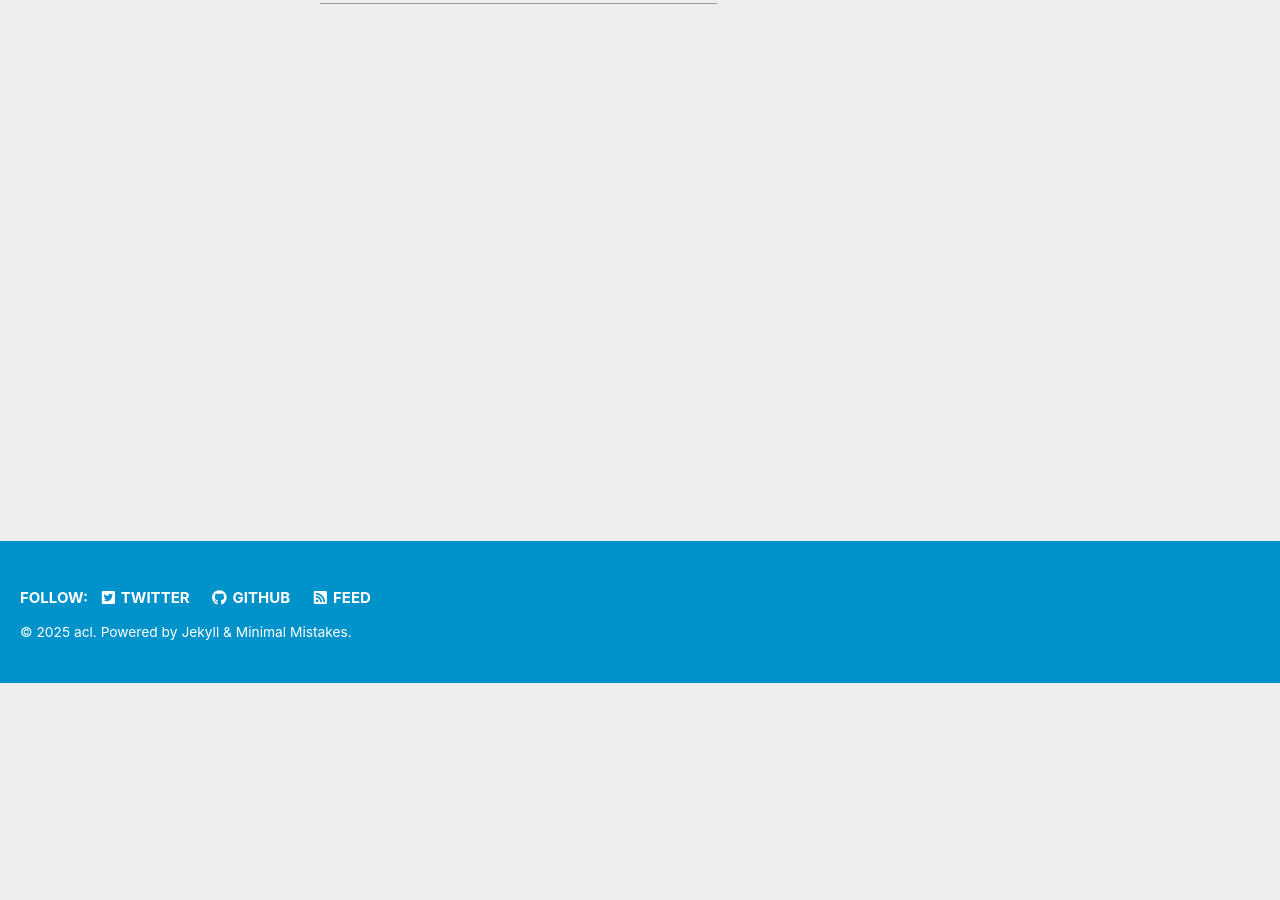
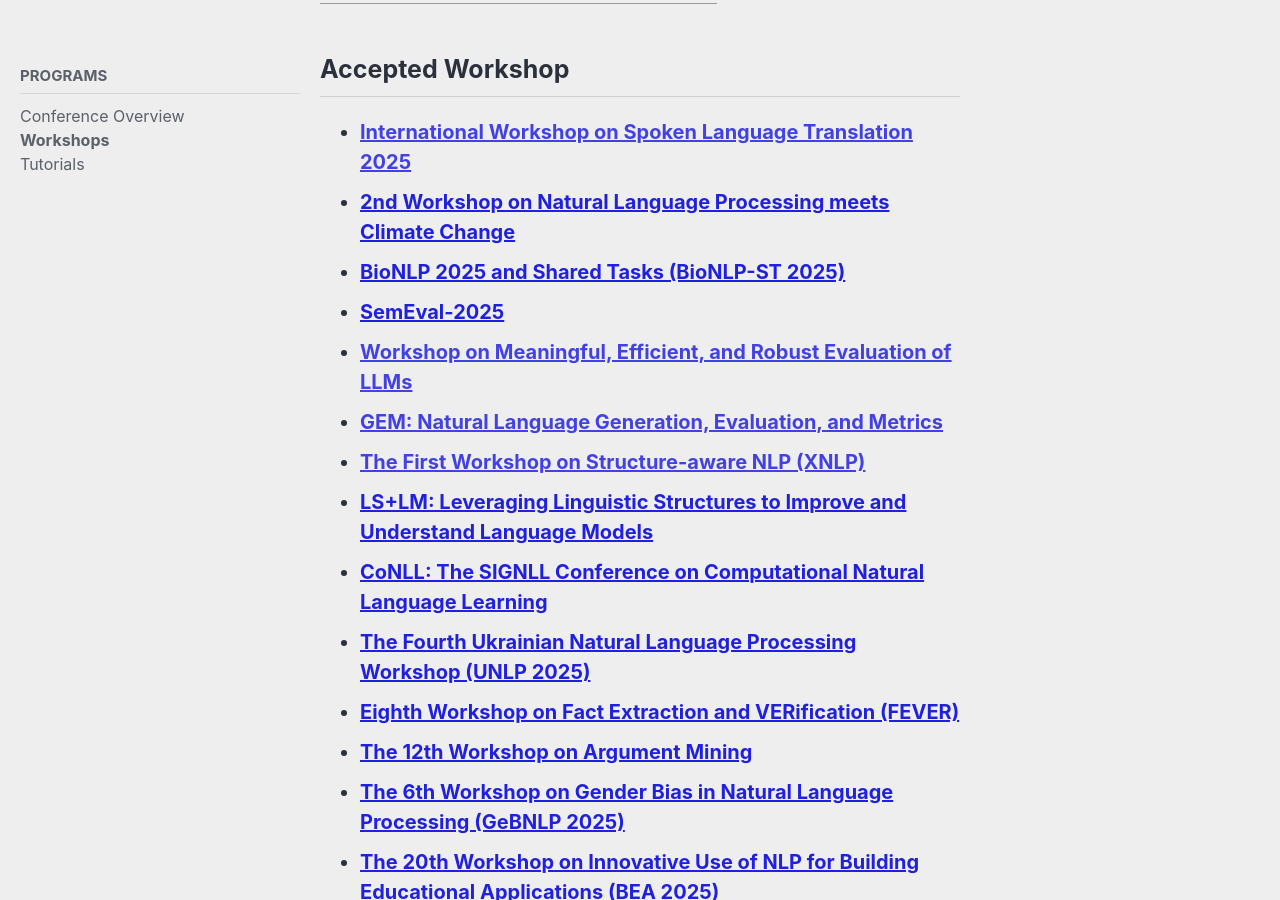
Before and after one commit to acl-org/acl-2025, a Jekyll site: the page built from _pages/program/workshops.md, in a window 1280 px wide and 900 px high, scrolled down 420 px. Built offline with Jekyll 4.4.1, drawn with Linux system fonts in a browser that asks for light colours; cached includes are drawn as plain includes; nearby versions of some CDN libraries; before the commit the page ends 1103 px from its top, so only the background shows below that; some of the changed text lies outside the part shown.

Commit message:
Update workshops.md

```diff
--- a/_pages/program/workshops.md
+++ b/_pages/program/workshops.md
@@ -13,3 +13,36 @@ Overall Conference | July 27 to August 1st |
 Tutorials & Welcome Reception | July 27 |
 Main Conference Dates | July 28 - 30 |
 Workshops | July 31 - August 1 |
+
+## Accepted Workshop
+
+- [**International Workshop on Spoken Language Translation 2025**]()
+- [**2nd Workshop on Natural Language Processing meets Climate Change**](https://nlp4climate.github.io/)
+- [**BioNLP 2025 and Shared Tasks (BioNLP-ST 2025)**](https://aclweb.org/aclwiki/BioNLP_Workshop)
+- [**SemEval-2025**](https://semeval.github.io/SemEval2025/)
+- [**Workshop on Meaningful, Efficient, and Robust Evaluation of LLMs**]()
+- [**GEM: Natural Language Generation, Evaluation, and Metrics**]()
+- [**The First Workshop on Structure-aware NLP (XNLP)**]()
+- [**LS+LM: Leveraging Linguistic Structures to Improve and Understand Language Models**](https://xllms.github.io/")
+- [**CoNLL: The SIGNLL Conference on Computational Natural Language Learning**](https://conll.org/)
+- [**The Fourth Ukrainian Natural Language Processing Workshop (UNLP 2025)**](https://unlp.org.ua/)
+- [**Eighth Workshop on Fact Extraction and VERification (FEVER)**](https://fever.ai/)
+- [**The 12th Workshop on Argument Mining**](https://argmining-org.github.io/)
+- [**The 6th Workshop on Gender Bias in Natural Language Processing (GeBNLP 2025)**](https://gebnlp-workshop.github.io)
+- [**The 20th Workshop on Innovative Use of NLP for Building Educational Applications (BEA 2025)**](https://sig-edu.org/bea/2025)
+- [**MAGMaR: Multimodal Augmented Generation via MultimodAl Retrieval**](https://nlp.jhu.edu/magmar/)
+- [**Slavic NLP-2025: The 10th Biennial Workshop on Slavic NLP**](https://bsnlp.cs.helsinki.fi)
+- [**The Second Workshop on Analogical Abstraction in Cognition, Perception, and Language (Analogy-ANGLE II)**](https://analogy-angle.github.io/)
+- [**First Workshop on LLM Security (LLMSEC)**]()
+- [**The 19th Linguistic Annotation Workshop (LAW XIX)**](https://sigann.github.io/LAW-XIX-2025)
+- [**6th AfricaNLP Workshop: Multilingual and Multicultural-aware LLMs**]()
+- [**The 7th Workshop on Research in Computational Linguistic Typology and Multilingual NLP (SIGTYP)**]()
+- [**Field Matters. The Fourth Workshop on NLP Applications to Field Linguistics**](")
+- [**The 4th Table Representation Learning Workshop at ACL 2025**](https://table-representation-learning.github.io/ACL2025/)
+- [**The 9th Workshop on Online Abuse and Harms (WOAH 2025)**]()
+- [**The 4th Workshop on NLP for Positive Impact**](https://sites.google.com/view/nlp4positiveimpact)
+- [**REALM: First Workshop for Research on Agent Language Models**](https://realm-workshop.github.io)
+- [**WikiNLP: Advancing Natural Language Processing for Wikipedia**](https://meta.wikimedia.org/wiki/NLP_for_Wikipedia_(ACL_2025))
+- [**The First Workshop on Large Language Model Memorization (L2M2)**](https://sites.google.com/view/memorization-workshop)
+- [**The Third Workshop on Social Influence in Conversations (SICon 2025)**]()
+- [**SDP 2025: The 5th Workshop on Scholarly Document Processing**](https://sdproc.org/2025/)
```
